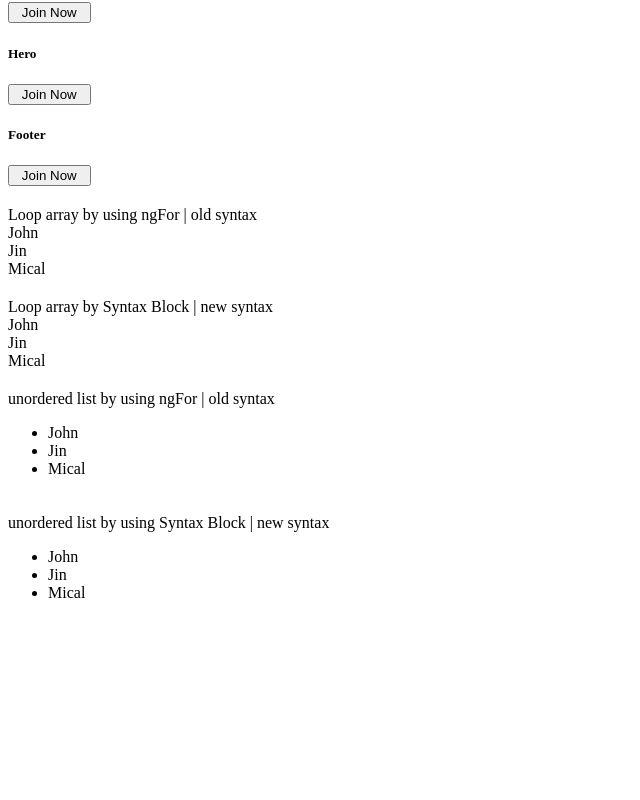
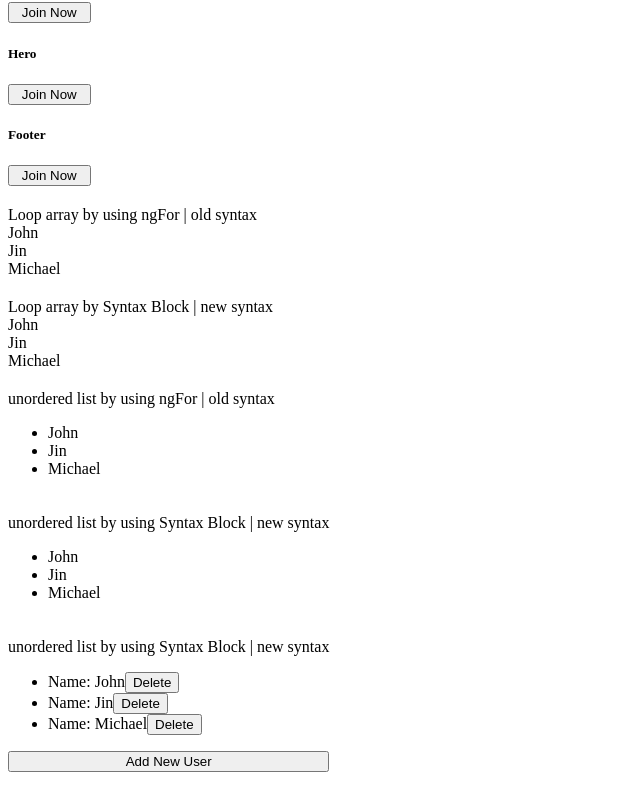
Before and after one commit to janaka120/angular18-project, an Angular app: page / in a window 1280 px wide. Shown: the part 1244-2044 px from the top of the page, without its empty margins (0-640 px from the left). Before the commit the page ends 1890 px from the top, so only its background shows below. Built offline with nearby package versions, Linux system fonts and the light colour scheme.

Commit message:
add, delete user from array object

```diff
--- a/src/app/app.component.html
+++ b/src/app/app.component.html
@@ -146,10 +146,27 @@
     <div>
         <span>unordered list by using Syntax Block | new syntax</span>
         <ul>
+            <!-- in angular , only needs to put repeating items inside block -->
             @for (user of users; track $index) {
                 <li>{{user}}</li>
             }
         </ul>
     </div>
 
+    <div>
+        <span>unordered list by using Syntax Block | new syntax</span>
+        <ul>
+            <!-- in angular , only needs to put repeating items inside block -->
+            @for (user of usersDetails; track $index) {
+                <li>
+                    <div>
+                        <span #userItem>Name: {{user.name}}</span>
+                        <button (click)="userDeleteHandler(user)">Delete</button>
+                    </div>
+                </li>
+            }
+        </ul>
+        <button (click)="addUserHandler()">Add New User</button>
+    </div>
+
 </div>
--- a/src/app/app.component.ts
+++ b/src/app/app.component.ts
@@ -23,7 +23,9 @@ export class AppComponent {
 
   fruitName = 'Apple';
   loginAttemptCount = 0;
-  users = ['John', 'Jin', 'Mical'];
+  users = ['John', 'Jin', 'Michael'];
+
+  usersDetails: Array<{name: string, address: string}> = [{name: 'John', address: 'California, UAS'}, {name:'Jin', address: 'Amsterdam, Sweden'}, {name: 'Michael', address: 'Bay Area, Singapore'}];
 
   buttonClick () {
     console.log("Button Click..");
@@ -51,4 +53,14 @@ export class AppComponent {
   loginButtonClick() {
     this.loginAttemptCount += 1;
   }
+
+  addUserHandler() {
+    this.usersDetails.push({name: 'Sam', address: 'Perth, Australia'});
+  }
+
+  userDeleteHandler(user: {name: string, address: string}) {
+    console.log(user);
+    const index = this.usersDetails.indexOf(user);
+    this.usersDetails.splice(index, 1);
+  }
 }
```
